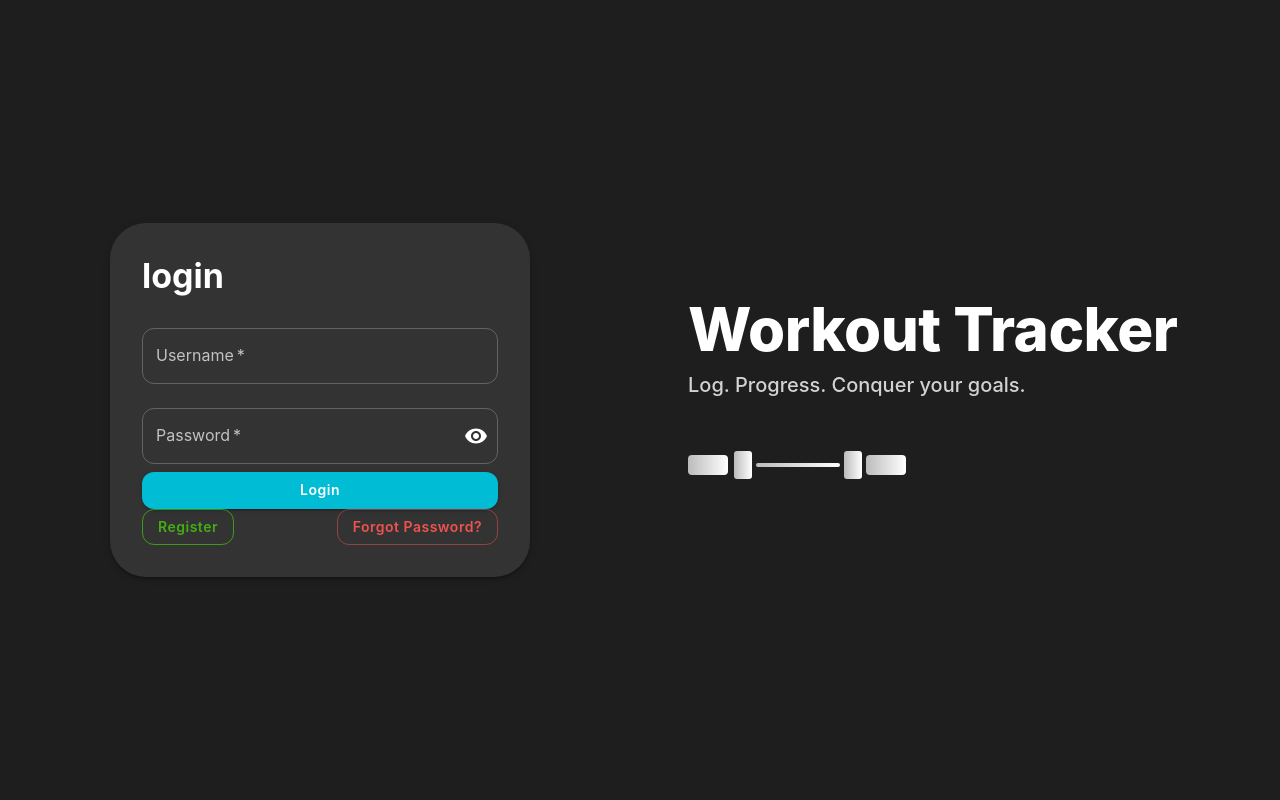
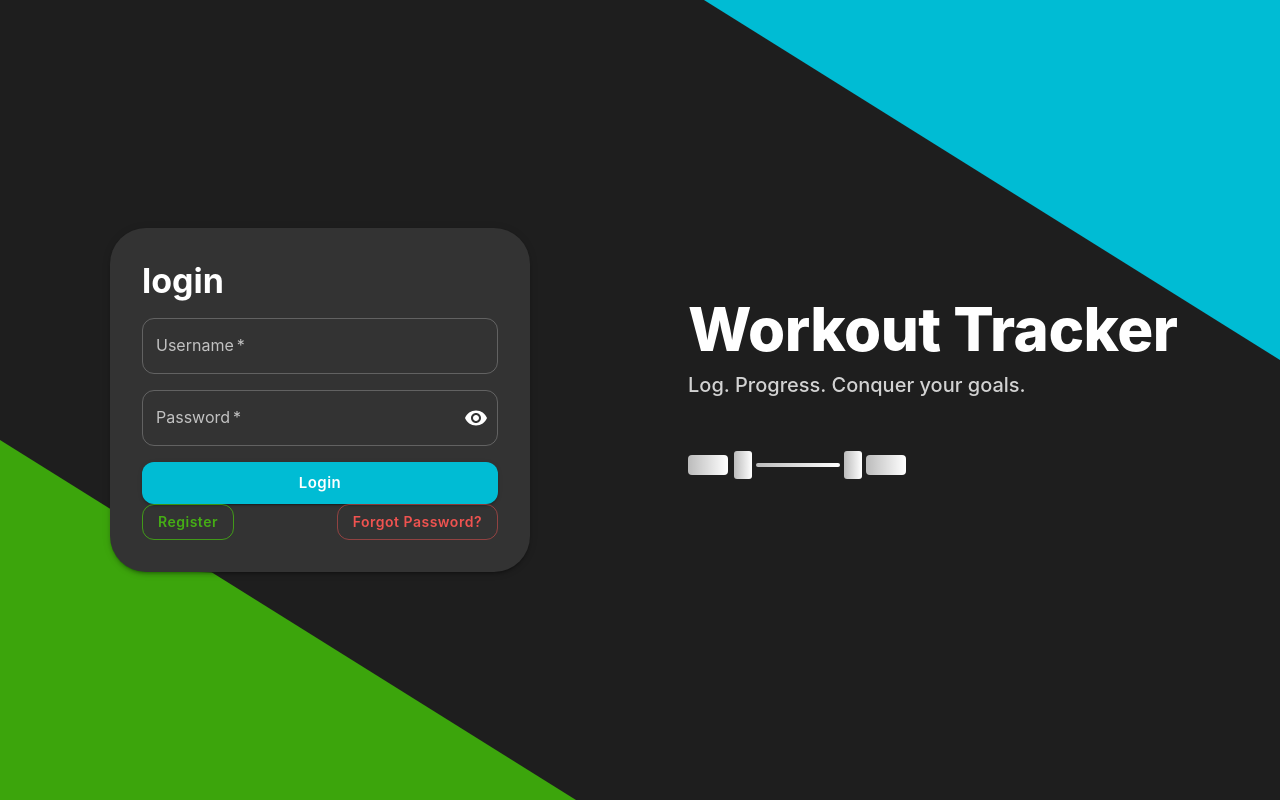
Before and after one commit to Caessy/Tracker, a React (Vite) app in the folder tracker-frontend/: page /login in a window 1280 px wide. Built offline with nearby package versions, Linux system fonts and the light colour scheme.

Commit message:
layout color added

```diff
--- a/tracker-frontend/src/layouts/AuthLayout.jsx
+++ b/tracker-frontend/src/layouts/AuthLayout.jsx
@@ -1,18 +1,14 @@
 import React from "react";
 import { Box, Grid, Paper, Typography, useMediaQuery } from "@mui/material";
-import { useTheme, alpha } from "@mui/material/styles";
+import { useTheme } from "@mui/material/styles";
 
 export default function AuthLayout({ title, children }) {
     const theme = useTheme();
     const isMdUp = useMediaQuery(theme.breakpoints.up("md"));
 
-  const bgBase = theme.palette.background.default; // respects theme mode
+    const bgBase = theme.palette.background.default;
     const p = theme.palette.primary.main;
     const s = theme.palette.secondary.main;
-
-  // gentle stripes, adjustable via opacity + size
-  const stripeA = alpha(p, 0.08);
-  const stripeB = alpha(s, 0.08);
 
     return (
         <Box
@@ -20,15 +16,30 @@ export default function AuthLayout({ title, children }) {
             minHeight: "100dvh",
             display: "flex",
             alignItems: "stretch",
-        // layered backgrounds: base color + two stripe sets for depth
-        background: `
-          ${bgBase},
-          repeating-linear-gradient(45deg, ${stripeA}, ${stripeA} 24px, transparent 24px, transparent 48px),
-          repeating-linear-gradient(135deg, ${stripeB}, ${stripeB} 24px, transparent 24px, transparent 48px)
-        `,
+            position: "relative",
+            backgroundColor: bgBase,
+            overflow: "hidden",
+            '&::before': {
+            content: '""',
+            position: 'absolute',
+            inset: 0,
+            backgroundColor: p,
+            clipPath: { xs: 'polygon(100% 0, 100% 30%, 70% 0)', md: 'polygon(100% 0, 100% 45%, 55% 0)' },
+            pointerEvents: 'none',
+            zIndex: 0,
+            },
+            '&::after': {
+            content: '""',
+            position: 'absolute',
+            inset: 0,
+            backgroundColor: s,
+            clipPath: { xs: 'polygon(0 100%, 30% 100%, 0 70%)', md: 'polygon(0 100%, 45% 100%, 0 55%)' },
+            pointerEvents: 'none',
+            zIndex: 0,
+            },
         }}
         >
-      <Grid container sx={{ flex: 1 }}>
+        <Grid container sx={{ flex: 1, position: "relative", zIndex: 1 }}>
             {/* Logo side (right on desktop, top on mobile) */}
             <Grid
             item
@@ -73,7 +84,6 @@ export default function AuthLayout({ title, children }) {
                     {title}
                 </Typography>
                 )}
-            {/* Normalize any child page margins so your existing pages drop in nicely */}
                 <Box sx={{
                 "& > *:first-of-type": { mt: 0 },
                 "& .MuiBox-root": { mx: 0, mt: 0 },
@@ -88,12 +98,8 @@ export default function AuthLayout({ title, children }) {
     );
     }
 
-/** Big, friendly Workout Tracker logo block */
     function LogoPanel() {
     const theme = useTheme();
-  const isDark = theme.palette.mode === "dark";
-  const accent = isDark ? theme.palette.grey[300] : theme.palette.grey[800];
-
     return (
         <Box
         sx={{
@@ -116,14 +122,12 @@ function LogoPanel() {
         <Typography variant="h6" sx={{ opacity: 0.8, mb: 3 }}>
             Log. Progress. Conquer your goals.
         </Typography>
-      {/* Simple mark that scales nicely */}
         <DumbbellMark />
         </Box>
     );
     }
 
     function DumbbellMark() {
-  // Inline SVG so it inherits currentColor
     return (
         <Box aria-hidden sx={{ display: "inline-flex", mt: 1 }}>
         <svg width="220" height="64" viewBox="0 0 220 64" role="img">
--- a/tracker-frontend/src/pages/Login.jsx
+++ b/tracker-frontend/src/pages/Login.jsx
@@ -1,5 +1,5 @@
 import { useState, useContext } from 'react';
-import { TextField, Button, Box, Typography, Alert, IconButton, InputAdornment } from '@mui/material';
+import { TextField, Button, Box, Typography, Alert, IconButton, InputAdornment, Stack } from '@mui/material';
 import { Visibility, VisibilityOff } from '@mui/icons-material';
 import api from '../services/api';
 import { useAuthStore } from '../store/useAuthStore';
@@ -37,43 +37,47 @@ const Login = () => {
     };
 
     return (
-        <Box sx={{ maxWidth: 400, mx: 'auto', mt: 10 }}>
+        <Box component="form" onSubmit={handleSubmit} noValidate>
 
+            <Stack spacing={2}>
 {error && <Alert severity="error">{error}</Alert>}
-            <form onSubmit={handleSubmit}>
+
+
 <TextField
 label="Username"
 required
 fullWidth
 margin="normal"
 value={username}
+autoComplete="username"
 onChange={(e) => setUsername(e.target.value)}
 />
+
+
 <TextField
 label="Password"
-                    type={showPassword ? "text" : "password"}
+type={showPassword ? 'text' : 'password'}
 required
 fullWidth
 margin="normal"
 value={password}
+autoComplete="current-password"
 onChange={(e) => setPassword(e.target.value)}
 InputProps={{
 endAdornment: (
 <InputAdornment position="end">
-                                <IconButton
-                                    onClick={() => setShowPassword(!showPassword)}
-                                    edge="end"
-                                >
+<IconButton onClick={() => setShowPassword(!showPassword)} edge="end" aria-label="toggle password visibility">
 {showPassword ? <VisibilityOff /> : <Visibility />}
 </IconButton>
 </InputAdornment>
-                        )
+),
 }}
 />
-                <Button type="submit" variant="contained" fullWidth disabled={loading}>
+
+
+<Button type="submit" variant="contained" fullWidth disabled={loading} size="large">
 {loading ? 'Logging in...' : 'Login'}
 </Button>
-            </form>
             <Box sx={{ display: 'flex', gap: 1, flexWrap: 'wrap', justifyContent: 'space-between' }}>
                 <Button
                     component={Link}
@@ -92,6 +96,7 @@ const Login = () => {
                     Forgot Password?
                 </Button>
             </Box>
+            </Stack>
         </Box>
     );
 };
```
Lines whose indentation alone changed are shown as unchanged.
